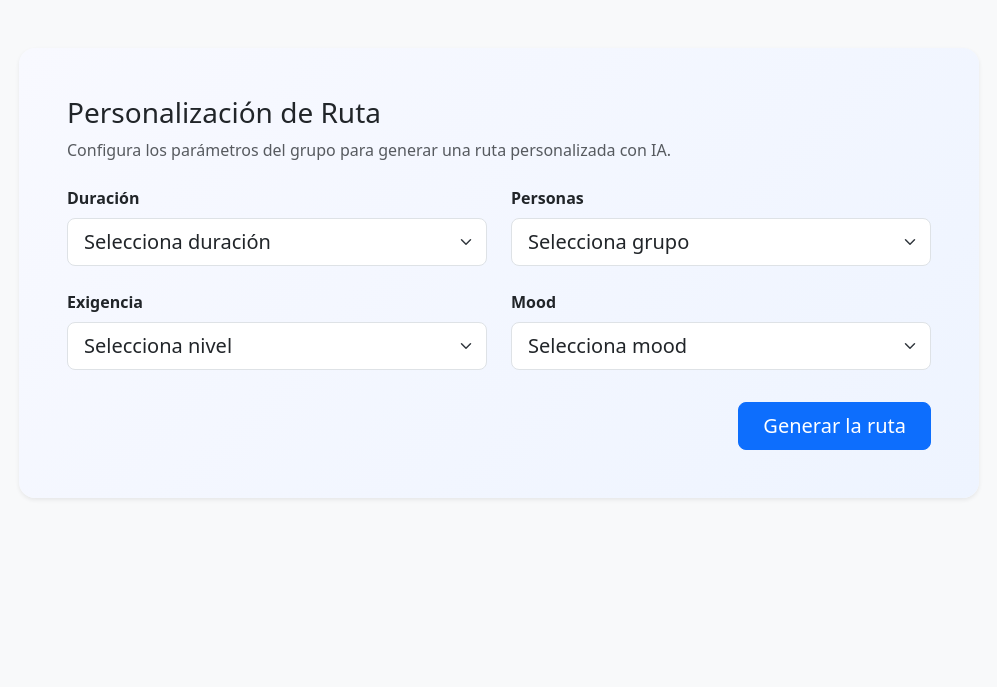
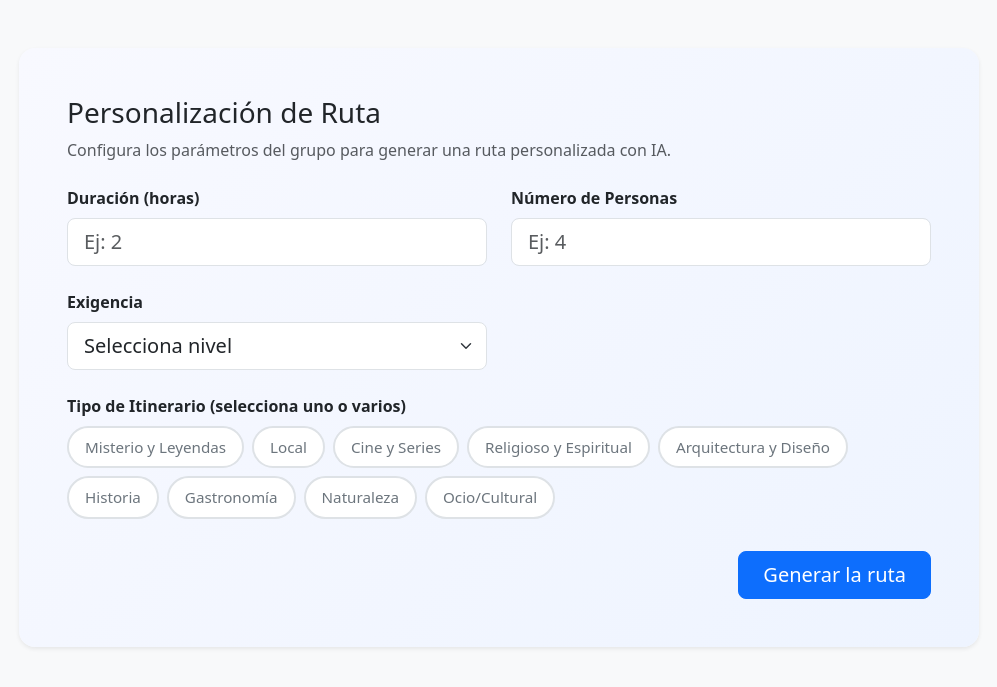
Before and after one commit to G4-AURA/Entrega-S1, a Django app: page /personalizacion/ in a window 1280 px wide. Shown: the part 56-743 px from the top of the page, without its empty margins (141-1138 px from the left). Run offline with Django 5.2, Linux system fonts and the light colour scheme; parts of the project's set-up code (start-up, migrations or seed data) failed here and were passed over.

Commit message:
feat: mejorar formulario de personalización

```diff
--- a/creacion/templates/creacion/personalizacion.html
+++ b/creacion/templates/creacion/personalizacion.html
@@ -44,6 +44,39 @@
         height: 3.5rem;
     }
 
+    .mood-buttons {
+        display: flex;
+        flex-wrap: wrap;
+        gap: 0.5rem;
+    }
+
+    .mood-btn {
+        padding: 0.5rem 1rem;
+        border: 2px solid #dee2e6;
+        border-radius: 2rem;
+        background: white;
+        color: #6c757d;
+        cursor: pointer;
+        transition: all 0.2s;
+        font-size: 0.95rem;
+        user-select: none;
+    }
+
+    .mood-btn:hover {
+        border-color: #0d6efd;
+        color: #0d6efd;
+    }
+
+    .mood-btn.active {
+        background: #0d6efd;
+        color: white;
+        border-color: #0d6efd;
+    }
+
+    .mood-btn input[type="checkbox"] {
+        display: none;
+    }
+
 </style>
 {% endblock %}
 
@@ -60,25 +93,15 @@
 
             <form id="form-personalizacion-ruta" class="row g-3 g-md-4">
                 <div class="col-12 col-md-6">
-                    <label for="duracion" class="form-label">Duración</label>
-                    <select id="duracion" name="duracion" class="form-select form-select-lg" required>
-                        <option value="" selected disabled>Selecciona duración</option>
-                        <option value="1">1 hora</option>
-                        <option value="2">2 horas</option>
-                        <option value="3">3 horas</option>
-                        <option value="4">4 horas</option>
-                    </select>
+                    <label for="duracion" class="form-label">Duración (horas)</label>
+                    <input type="number" id="duracion" name="duracion" class="form-control form-control-lg"
+                           min="1" max="24" step="1" placeholder="Ej: 2" required>
                 </div>
 
                 <div class="col-12 col-md-6">
-                    <label for="personas" class="form-label">Personas</label>
-                    <select id="personas" name="personas" class="form-select form-select-lg" required>
-                        <option value="" selected disabled>Selecciona grupo</option>
-                        <option value="1-2">1 a 2 personas</option>
-                        <option value="3-5">3 a 5 personas</option>
-                        <option value="6-10">6 a 10 personas</option>
-                        <option value="10+">Más de 10 personas</option>
-                    </select>
+                    <label for="personas" class="form-label">Número de Personas</label>
+                    <input type="number" id="personas" name="personas" class="form-control form-control-lg"
+                           min="1" max="100" step="1" placeholder="Ej: 4" required>
                 </div>
 
                 <div class="col-12 col-md-6">
@@ -91,15 +114,46 @@
                     </select>
                 </div>
 
-                <div class="col-12 col-md-6">
-                    <label for="mood" class="form-label">Mood</label>
-                    <select id="mood" name="mood" class="form-select form-select-lg" required>
-                        <option value="" selected disabled>Selecciona mood</option>
-                        <option value="cultural">Cultural</option>
-                        <option value="relax">Relax</option>
-                        <option value="aventura">Aventura</option>
-                        <option value="gastronomico">Gastronómico</option>
-                    </select>
+                <div class="col-12">
+                    <label class="form-label">Tipo de Itinerario (selecciona uno o varios)</label>
+                    <div class="mood-buttons">
+                        <label class="mood-btn">
+                            <input type="checkbox" name="mood" value="misterio-leyendas">
+                            <span>Misterio y Leyendas</span>
+                        </label>
+                        <label class="mood-btn">
+                            <input type="checkbox" name="mood" value="local">
+                            <span>Local</span>
+                        </label>
+                        <label class="mood-btn">
+                            <input type="checkbox" name="mood" value="cine-series">
+                            <span>Cine y Series</span>
+                        </label>
+                        <label class="mood-btn">
+                            <input type="checkbox" name="mood" value="religioso-espiritual">
+                            <span>Religioso y Espiritual</span>
+                        </label>
+                        <label class="mood-btn">
+                            <input type="checkbox" name="mood" value="arquitectura-diseno">
+                            <span>Arquitectura y Diseño</span>
+                        </label>
+                        <label class="mood-btn">
+                            <input type="checkbox" name="mood" value="historia">
+                            <span>Historia</span>
+                        </label>
+                        <label class="mood-btn">
+                            <input type="checkbox" name="mood" value="gastronomia">
+                            <span>Gastronomía</span>
+                        </label>
+                        <label class="mood-btn">
+                            <input type="checkbox" name="mood" value="naturaleza">
+                            <span>Naturaleza</span>
+                        </label>
+                        <label class="mood-btn">
+                            <input type="checkbox" name="mood" value="ocio-cultural">
+                            <span>Ocio/Cultural</span>
+                        </label>
+                    </div>
                 </div>
 
                 <div class="col-12 d-grid d-md-flex justify-content-md-end pt-2">
@@ -139,14 +193,25 @@
         estado.classList.remove('d-none');
     }
 
+    // Manejar la activación visual de los botones de mood
+    document.querySelectorAll('.mood-btn input[type="checkbox"]').forEach(checkbox => {
+        checkbox.addEventListener('change', function() {
+            this.closest('.mood-btn').classList.toggle('active', this.checked);
+        });
+    });
+
     form.addEventListener('submit', async (event) => {
         event.preventDefault();
 
+        // Obtener los valores de mood seleccionados
+        const moodSeleccionados = Array.from(form.querySelectorAll('input[name="mood"]:checked'))
+            .map(checkbox => checkbox.value);
+
         const payload = {
-            duracion: form.duracion.value,
-            personas: form.personas.value,
+            duracion: parseInt(form.duracion.value),
+            personas: parseInt(form.personas.value),
             exigencia: form.exigencia.value,
-            mood: form.mood.value,
+            mood: moodSeleccionados,
         };
 
         boton.disabled = true;
```
